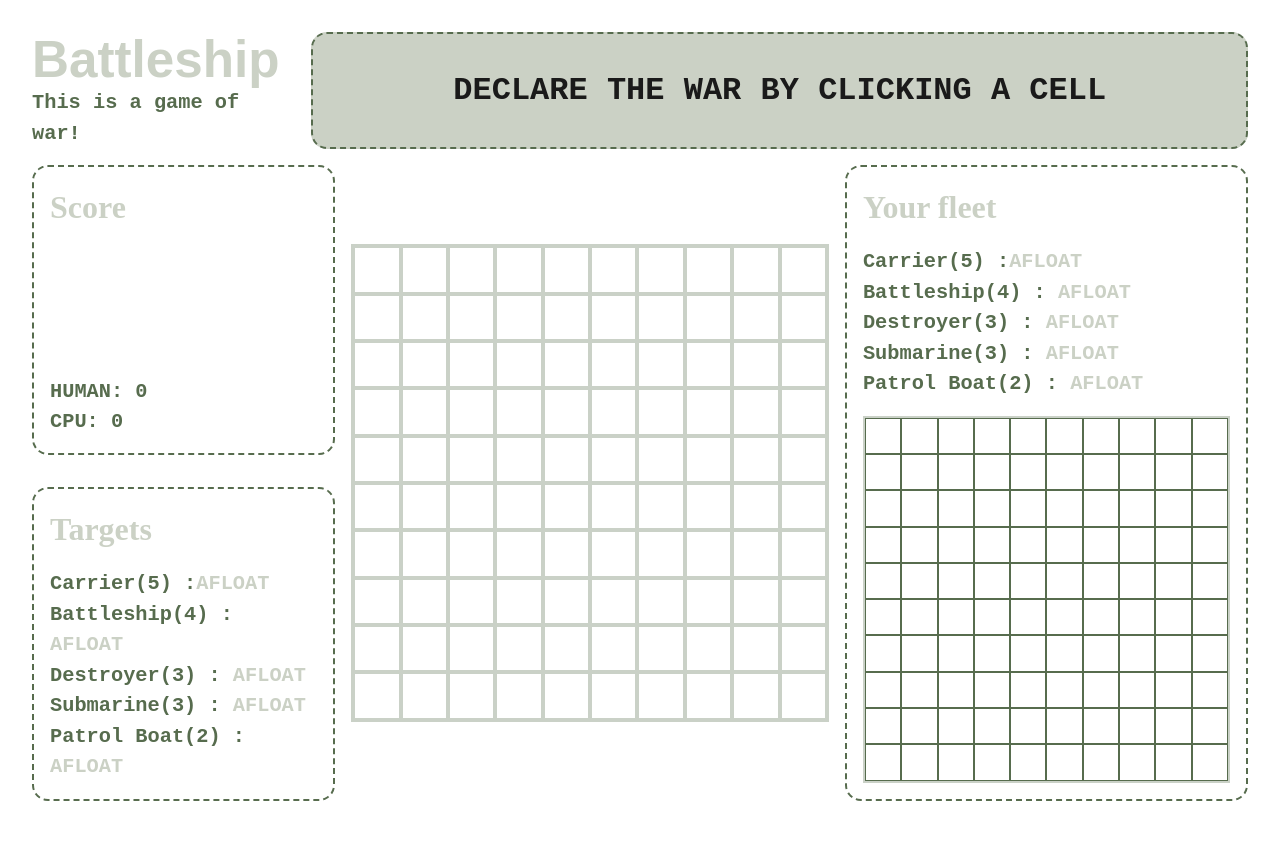
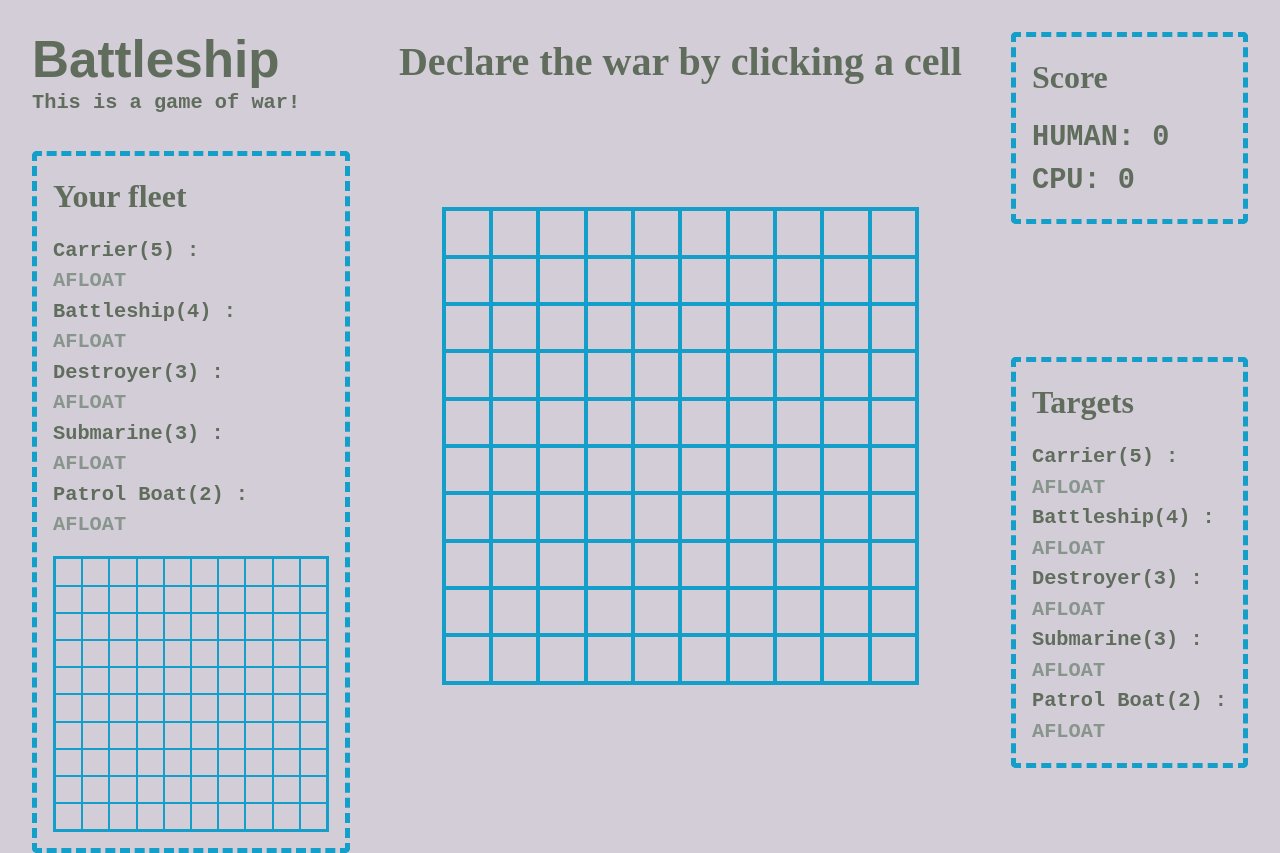
Before and after one commit to okcedric/odin-battleship, a React (Vite) app: page / in a window 1280 px wide. Built offline with nearby package versions, Linux system fonts and the light colour scheme; a web font is replaced by a local one.

Commit message:
change color and layout

```diff
--- a/src/App.css
+++ b/src/App.css
@@ -1,49 +1,42 @@
-
-
-#root{
-    display:flex;
+#root {
+  display: flex;
   flex-direction: column;
   align-items: top;
-    gap:1rem;
-    justify-content: space-between ;
+  gap: 1rem;
+  justify-content: space-between;
   width: 100%;
-    padding: 2rem ;
+  padding: 2rem;
   min-height: 100vh;
 }
-.title{
-    display: flex;
-    justify-content: space-between;
-    align-items: center;
-    gap: 2rem
-}
-.title h2 {
-    font-family: 'JetBrains Mono', 'Courier New', Courier, monospace;
+
+header h2 {
+  font-family: "JetBrains Mono", "Courier New", Courier, monospace;
   font-weight: 900;
-    color :#1a1a1a;
+  color: #1a1a1a;
   text-transform: uppercase;
 }
 
-.title .card {
-    background-color: #cbd1c5;
-    justify-content: center;
-    align-items: center;
-}
-
-main{
+main {
   display: flex;
   gap: 1rem;
   justify-content: space-between;
   height: 100%;
 }
-.left,.center, .right{
+.left,
+.center,
+.right {
   display: flex;
   flex-direction: column;
-    justify-content: center;
-    align-items: center;
-    gap:2rem
+  justify-content: space-between;
+  gap: 2rem;
 }
+
+.center {
+  justify-content: space-between;
+}
+
 .overlay {
-    background-color: #1a1a1aCC;
+  background-color: #1a1a1acc;
   backdrop-filter: blur(3px);
   position: absolute;
   display: flex;
@@ -55,91 +48,123 @@ main{
   left: 0;
   width: 100vw;
   height: 100vh;
+  transition: all 2s ;
 }
 
 #msg {
-    font-family : 'Tanker';
-    font-size : 5vw;
-    color: #cbd1c5;
+  font-family: "Tanker";
+  font-size: 5vw;
+  color: #88958D;
+}
 
+.center h2 {
+    text-align: center;
+    font-size: 2.5rem;
 }
-.card{
+
+.card {
   width: 100%;
-    height: 100%;
+  height: fit-content;
   display: flex;
   flex-direction: column;
   align-items: left;
   justify-content: space-between;
-    gap:1rem;
-    border : 2px dashed #576C4E;
-    padding : 1rem;
+  gap: 1rem;
+  border: 5px dashed #149ECA;
+  padding: 1rem;
   font-size: 1.27rem;
-    border-radius: 1rem;
+  border-radius: 5px;
 }
-.card span{
+
+.card span {
   text-transform: uppercase;
-    color: #cbd1c5;
+  color: #88958D;
+  display: block;
 }
 
 .card span.sunk {
-    color:#642216}
+  color: #642216;
+}
 
+h1 {
+  color: #DDF2EB;
+}
 
-h1{
-    color: #cbd1c5;
-
-}
-h2{
-    color: #cbd1c5;
-    font-family: 'Tanker';
+h2 {
+  color: #DDF2EB;
+  font-family: "Tanker";
   font-size: 2rem;
 }
+
 h3 {
+    color: #DDF2EB;
     font-size: 1.27rem;
 }
+
+.grid-wrapper {
+        display: flex;
+        height: 100%;
+        gap: 0;
+    }
+    .grid {
+        margin : auto;
+        display: grid;
+        grid-template-columns: repeat(10, 1fr);
+        width: fit-content;
+        border: 2px solid #149ECA;
+    }
+
 .cell {
-    border: 2px solid #576C4E50;
+  border: 2px solid #149ECA;
   height: 3.7vw;
   width: 3.7vw;
   cursor: crosshair;
 }
 .mini-cell {
-    width: 2.27rem;
-    height: 2.27rem;
-    border: 1px solid #576C4E;
+  width: 1.7rem;
+  height: 1.7rem;
+  border: 1px solid #149ECA	;
 }
-.cell:hover{
-    background-color: #cbd1c5;
+.cell:hover {
+  background-color: #DDF2EB;
   border-radius: 100%;
+  border-color: transparent;
 }
 
-.cell.hit, .cell.ocean {
-    background-color: #162864;
+.cell.hit,
+.cell.ocean {
+    cursor: not-allowed;
+    background-color: #642216;
+;
+}
+.cell.hit:hover,
+.cell.ocean:hover,
+.cell.missed:hover {
+    border-radius: 0;
+    border: 2px solid #149ECA;
+
+}
+.cell.missed,
+.cell.missed:hover,
+.mini-cell.missed,
+.mini-cell.missed:hover {
+    background-color: #149ECA;
   cursor: not-allowed;
 }
-.cell.hit:hover, .cell.ocean:hover, .cell.missed:hover{
-    border-radius: 0;
-}
-.cell.missed, .cell.missed:hover, .mini-cell.missed, .mini-cell.missed:hover{
-    background-color: #cbd1c5;
-    cursor: not-allowed;
-}
-.mini-cell.hit, .mini-cell.ocean {
+.mini-cell.hit,
+.mini-cell.ocean {
   background-color: #642216;
   cursor: not-allowed;
 }
 
+.cell.ship{
+   background-color:#D3CDD7 ;
+}
+
+.score h3{
+    font-size: 1.79rem;
+}
 button {
   color: #1a1a1a;
-     background-color: #cbd1c5;
-
-
+  background-color: #88958D;
 }
-.grid{
-    display: grid;
-    grid-template-columns: repeat(10, 1fr);
-    width:fit-content;
-    border: 2px solid #576C4E50;
-
-
-}
--- a/src/App.jsx
+++ b/src/App.jsx
@@ -34,7 +34,7 @@ function App() {
     setCpuBoard(cpu.gameboard);
     setHumanBoard(human.gameboard);
     setTurn("human");
-    setMsg("HUMAN : " + score.human + " CPU : " + score.cpu);
+    setMsg("HUMAN : " + score.human + " - CPU : " + score.cpu);
   };
 
   const changeTurn = () => {
@@ -59,7 +59,7 @@ function App() {
 
     // show message
 
-    let who = player === human ? "We" : "ennemy";
+    let who = player === human ? "Your missile" : "Enemy missile";
 
     if (attack.msg === "missed") setMsg(who + " missed !");
     if (attack.msg === "hit") setMsg(who + " hit !");
@@ -96,26 +96,20 @@ function App() {
 
   return (
     <>
+      <main>
+        <div className="left">
           <div className="title">
-        <div>
             <h1>Battleship</h1>
             <h3>This is a game of war!</h3>
           </div>
-        <Card title={msg}></Card>
-      </div>
-      <main>
-        <div className="left">
-          <Card title="Score">
-            <div>
-              <h3>HUMAN: {score.human}</h3>
-              <h3>CPU: {score.cpu}</h3>
-            </div>
-          </Card>
-          <Card title="Targets">
-            <Fleet board={cpuBoard} />
+          <Card title="Your fleet">
+            <Fleet board={humanBoard}></Fleet>
+            <MiniGrid board={humanBoard} />
           </Card>
         </div>
         <div className="center">
+          <h2>{msg}</h2>
+          <div className="grid-wrapper">
           <Grid
             handleClick={handleClick}
             board={cpuBoard}
@@ -123,10 +117,16 @@ function App() {
             score={score}
           ></Grid>
           </div>
+        </div>
         <div className="right">
-          <Card title="Your fleet">
-            <Fleet board={humanBoard}></Fleet>
-            <MiniGrid board={humanBoard} />
+           <Card title="Score">
+            <div className="score">
+              <h3>HUMAN: {score.human}</h3>
+              <h3>CPU: {score.cpu}</h3>
+            </div>
+          </Card>
+          <Card title="Targets">
+            <Fleet board={cpuBoard} />
           </Card>
         </div>
 
--- a/src/dom.jsx
+++ b/src/dom.jsx
@@ -27,7 +27,7 @@ function Card({ title, children }) {
 function Fleet ({board}) {
   let sunk = board.sunk();
   return (
-    <div className="score">
+    <div>
       <h3 id="carrier">
         Carrier(5) :
         {sunk.includes("Carrier") ? (
--- a/src/index.css
+++ b/src/index.css
@@ -9,11 +9,9 @@
   font-family: 'JetBrains Mono', 'Courier New', Courier, monospace;
   line-height: 1.5;
   font-weight: 400;
-
   color-scheme: light dark;
-  color: #87a07c;
+  color: #149ECA	;
   background-color: #262826;
-
   font-synthesis: none;
   text-rendering: optimizeLegibility;
   -webkit-font-smoothing: antialiased;
@@ -22,7 +20,7 @@
 
 a {
   font-weight: 500;
-  color: #646cff;
+  color: #149ECA;
   text-decoration: inherit;
 }
 a:hover {
@@ -33,6 +31,7 @@ body {
   margin: 0;
   display: flex;
   width: 100vw;
+  height: 100vh;
 }
 
 h1 {
@@ -54,7 +53,7 @@ button {
   transition: border-color 0.25s;
 }
 button:hover {
-  border-color: #646cff;
+  border-color: #149ECA;
 }
 button:focus,
 button:focus-visible {
@@ -63,8 +62,8 @@ button:focus-visible {
 
 @media (prefers-color-scheme: light) {
   :root {
-    color: #576C4E;
-    background-color: #ffffff;
+    color: #262826;
+    background-color: #D3CDD7;
   }
   a:hover {
     color: #747bff;
@@ -73,4 +72,12 @@ button:focus-visible {
     color: #f9f9f9;
     background-color: #1a1a1a;
   }
+
+  h1,h2,h3 {
+    color :#606D5D
+  }
+  .cell.hit,
+.cell.ocean {
+    background-color: #606D5D;
+  }
 }
```
Lines whose indentation alone changed are shown as unchanged.
